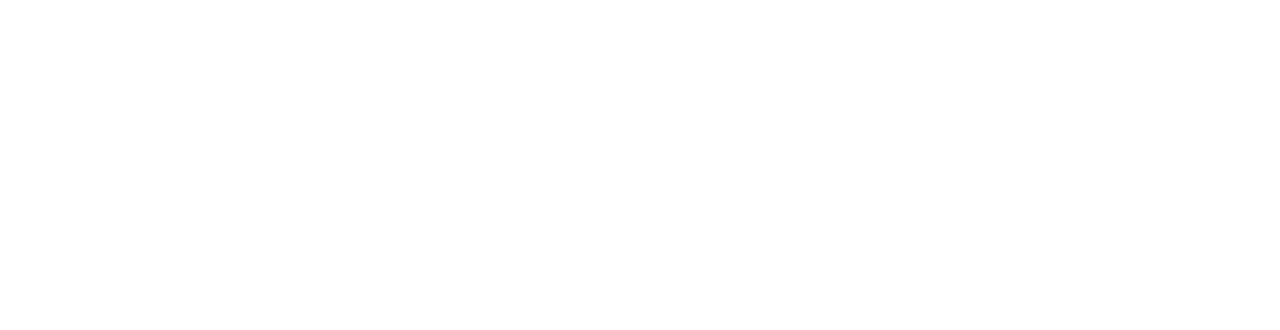
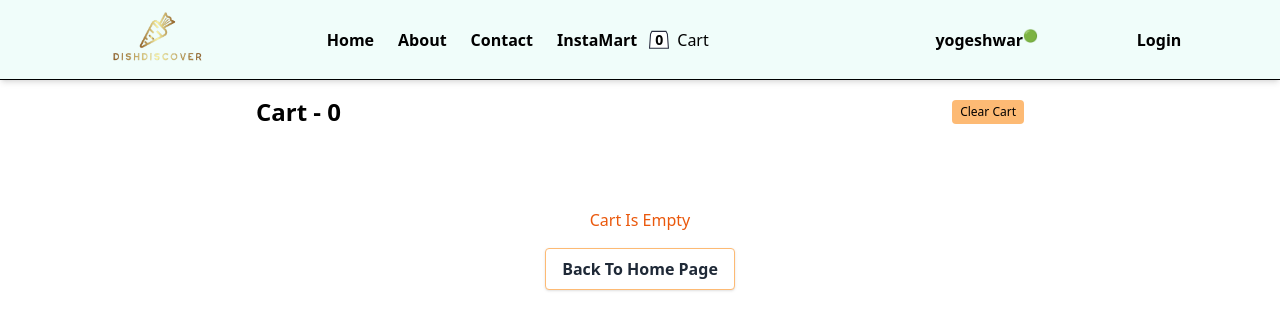
Before and after one commit to yogisharma30799/DishDiscover, a React (Create React App) app: page /cart in a window 1280 px wide. Before the commit this address had no page. Shown: the top 330 px of the page. Built offline with nearby package versions, Linux system fonts and the light colour scheme.

Commit message:
added new logo and card

```diff
--- /dev/null
+++ b/src/Components/Cart.js
@@ -0,0 +1,114 @@
+import { useDispatch, useSelector } from "react-redux";
+import {
+  clearCart,
+  removeItem,
+  increaseQuantity,
+  decreaseQuantity,
+} from "../utils/CartSlice";
+import { CDN_URL } from "../utils/helper";
+import { Link } from "react-router-dom";
+import React from "react";
+
+const Cart = () => {
+    const cartItems = useSelector((store) => store.cart.items);
+    console.log(cartItems, "cart items");
+    const dispatch = useDispatch();
+    function HandleClearCart() {
+      dispatch(clearCart());
+    }
+
+    return (
+      <div className="md:w-3/5 w-[80%]  m-auto py-4 min-h-screen ">
+        <div className="flex justify-between items-center mb-4">
+          <h1 className="text-2xl font-semibold">Cart - {cartItems.length}</h1>
+          <button
+            className="text-xs font-medium bg-orange-300 py-1 px-2 hover:bg-orange-200 transition-all duration-300 ease-in-out rounded"
+            onClick={() => HandleClearCart()}
+          >
+            Clear Cart
+          </button>
+        </div>
+        {cartItems.length > 0 ? (
+          <div className="flex flex-col ">
+            {cartItems.map((item) => {
+              return (
+                <CartItem key={item?.info?.id} {...item?.info} />
+              );
+            })}
+          </div>
+        ) : (
+          <EmptyCart />
+        )}
+      </div>
+    );
+  };
+  const CartItem = ({ id, name, imageId, price, description, quantity }) => {
+    const dispatch = useDispatch();
+    function HandleRemoveItem() {
+      dispatch(removeItem(id));
+    }
+    function HandleQuantityIncrease() {
+      dispatch(increaseQuantity(id));
+    }
+    function HandleQuantityDecrease() {
+      dispatch(decreaseQuantity(id));
+    }
+    return (
+      <div className="my-2 border-b py-2 md:flex-row flex flex-col text-sm  gap-8 relative">
+        <button
+          className="absolute bottom-0 right-0 mt-2 mr-2 px-2 py-1  hover:bg-gray-200 rounded-full focus:outline-none"
+          onClick={() => HandleRemoveItem()}
+        >
+          X
+        </button>
+        <img
+          src={
+            imageId
+              ? CDN_URL + imageId
+              : "https://res.cloudinary.com/swiggy/image/upload/fl_lossy,f_auto,q_auto,w_508,h_320,c_fill/39cd5e4824e5c011ffaf56ddc39891e8"
+          }
+          alt=""
+          className="w-32 h-20 rounded object-cover"
+        />
+        <div className="flex flex-col ">
+          <span className="font-semibold">{name}</span>
+          <span className="font-semibold">
+            &#8377;
+            {!price ? "250" : (price / 100) * quantity}
+          </span>
+          <span className="text-sm text-gray-500">{description}</span>
+          <div className="flex items-center space-x-2">
+            <button
+              id="decreaseQuantity"
+              className="px-2 py-1 bg-gray-200 hover:bg-gray-100 rounded-full focus:outline-none"
+              onClick={() => HandleQuantityDecrease()}
+            >
+              -
+            </button>
+            <span>{quantity}</span>
+            <button
+              id="increaseQuantity"
+              className="px-2 py-1 bg-gray-200 hover:bg-gray-100 rounded-full focus:outline-none"
+              onClick={() => HandleQuantityIncrease()}
+            >
+              +
+            </button>
+          </div>
+        </div>
+      </div>
+    );
+  };
+  const EmptyCart = () => {
+    return (
+      <div className="flex flex-col items-center h-screen mt-20">
+        <h1 className="text-orange-600 text-1xl">Cart Is Empty</h1>
+        <Link to="/" className="mt-4">
+          <button className="bg-white hover:bg-orange-300 text-gray-800 font-semibold py-2 px-4 border border-orange-300 rounded shadow">
+            Back To Home Page
+          </button>
+        </Link>
+      </div>
+    );
+  };
+
+export default Cart;
--- a/src/Components/Header.js
+++ b/src/Components/Header.js
@@ -1,27 +1,56 @@
-import React from 'react'
+import React, { useEffect } from 'react'
 import { Link } from 'react-router-dom'
 import useOnline from '../utils/useOnline'
 import UserContext from '../utils/UserContext'
 import { useContext } from 'react'
+import { useSelector } from 'react-redux'
 
 function Header() {
     const isOnline = useOnline()
-    const {user} = useContext(UserContext);
+    const { user } = useContext(UserContext);
+    const cartItems = useSelector((store => store.cart.items));
+
+
+
+    console.log("cart", cartItems);
+
+
     return (
-        <header className="flex justify-between bg-black text-cyan-500">
-            <img className='h-16 p-2' src="logo192.png" alt="logo" />
+        <header className="flex justify-evenly bg-teal-50 text-black font-bold h-20 divide-solid border-b border-black shadow-md z-50 items-center sticky">
+            <img className='h-20 p-2' src="logo192.png" alt="logo" />
             <div className="nav__list">
                 <ul className="py-5 flex">
-                    <li className='px-2'><Link to="/">Home</Link></li>
-                    <li className='px-2'><Link to="/about">About</Link></li>
-                    <li className='px-2'><Link to="/contact">Contact</Link></li>
-                    <li className='px-2'><Link to="/instamart">InstaMart</Link></li>
-                    <li className='px-2'><Link>Cart</Link></li>
-                    <p>{ isOnline ? "🟢" : "🔴"}</p>
-                </ul>
+                    <li className='px-3'><Link to="/">Home</Link></li>
+                    <li className='px-3'><Link to="/about">About</Link></li>
+                    <li className='px-3'><Link to="/contact">Contact</Link></li>
+                    <li className='px-3'><Link to="/instamart">InstaMart</Link></li>
+                    <li
+                        className='sm:mr-7 md:mr-24 lg:mr-32 flex gap-1 relative items-center pl-7 font-medium text-base '>
+                        <Link
+                            to='/cart'>
+                            <span
+                                className='absolute top-1/2 left-0 -translate-y-1/2'>
+                                <svg
+                                    className='fill-white stroke-[#282c3f] relative stroke-2'
+                                    viewBox="-1 0 37 32"
+                                    height="20"
+                                    width="20"
+                                    fill="#686b78">
+                                    <path d="M4.438 0l-2.598 5.11-1.84 26.124h34.909l-1.906-26.124-2.597-5.11z"></path>
+                                </svg>
+                                <span
+                                    className='absolute top-1/2 left-1/2 transform -translate-x-1/2 -translate-y-1/2 text-sm font-semibold'>{cartItems.length}
+                                </span>
+                            </span>
+                            <span>Cart</span>
+                        </Link>
+                    </li>                </ul>
             </div>
-            <p className='font-bold p-4'>{user.name}</p>
-                <button>Login</button>
+            <div className='flex'>
+                <p>{user.name}</p>
+                <p className='text-xs'>{isOnline ? "🟢" : "🔴"}</p>
+            </div>
+            <button>Login</button>
         </header>)
 }
 
--- a/src/Components/RestaurantCard.js
+++ b/src/Components/RestaurantCard.js
@@ -10,14 +10,20 @@
     cuisines,
     slaString,
     costForTwo,
-    aggregatedDiscountInfo } = resData;
+    aggregatedDiscountInfo,
+} = resData;
 
     return (
-        <div className="w-52 p-2 m-2 text-white bg-black">
-            <img src= { CDN_URL + cloudinaryImageId} alt="card" />
-            <h2 className="font-bold text-lg text-cyan-600">{name}</h2>
-            <h3 className="text-sm">{cuisines.join(", ")}</h3>
-            <p className="text-xs"> Ratings ⭐{avgRating}</p>
-        </div>
+      <div className='transition-transform transform hover:scale-95'>
+      <div className='relative overflow-hidden rounded-lg'>
+        <img className='rounded-2xl object-cover w-full h-full' src={CDN_URL + cloudinaryImageId} alt="food-image" />
+        <div className='absolute inset-0 bg-gradient-to-t from-black via-transparent to transparent '></div>
+      </div>
+      <div className='ml-3 mt-3'>
+        <h2 className='font-semibold text-xl line-clamp-1'>{name}</h2>
+        <h2 className='font-semibold text-l'>⭐ {avgRating}</h2>
+        <h3 className='line-clamp-1'>{cuisines.join(", ")}</h3>
+      </div>
+    </div>
     )
   }
--- a/src/Components/Shimmer.js
+++ b/src/Components/Shimmer.js
@@ -2,7 +2,24 @@
 
 function Shimmer() {
   return (
-    <div>Loading Shimmer</div>
+    <div className="flex flex-wrap gap-7 justify-center mx-28">
+      {Array(10)
+        .fill("")
+        .map((e, index) => (
+          // <div key={index} className="w-60 h-64 bg-gray-400 rounded-md transition-transform transform hover:scale-95">
+          //   <div className='bg-gray-50 rounded-lg m-2 h-2/4'></div>
+          //   <div className='bg-gray-50 m-2 h-7'></div>
+          //   <div className='bg-gray-50 m-2 h-6'></div>
+          //   <div className='bg-gray-50 m-2 h-5'></div>
+          // </div>
+          <div className=" animate-pulse w-56 h-80" key={index}>
+            <div className='bg-gray-400 rounded-lg m-2 h-2/4'></div>
+            <div className='bg-gray-400 m-2 h-7 '></div>
+            <div className='bg-gray-400 m-2 h-6 w-3/4'></div>
+            <div className='bg-gray-400 m-2 h-5'></div>
+          </div>
+        ))}
+    </div>
   )
 }
 
--- /dev/null
+++ b/src/utils/CartSlice.js
@@ -0,0 +1,58 @@
+import { createSlice } from "@reduxjs/toolkit";
+
+const CartSlice = createSlice({
+    name: "cart",
+    initialState: {
+        items:[]
+    },
+    reducers: {
+        addItem: (state, action) => {
+        //   console.log(state.items, "STATE.ITEMS");
+          const index = state.items.findIndex(
+            ({ info }) => info.id === action.payload.card.info.id
+            );
+
+          console.log(index, "Index");
+          if (index < 0) {
+            state.items.push({ ...action.payload.card });
+            state.items[state.items.length - 1].info.quantity = 1;
+          } else {
+            state.items[index].info.quantity++;
+          }
+
+          console.log(state.items.length, "this is cart payload");
+        },
+        increaseQuantity: (state, action) => {
+          const index = state.items.findIndex(
+            ({ info }) => info.id === action.payload
+          );
+          if (index >= 0) {
+            state.items[index].info.quantity++;
+            }
+            console.log("increaseQuantity",index)
+        },
+        decreaseQuantity: (state, action) => {
+          const index = state.items.findIndex(
+            ({ info }) => info.id === action.payload
+          );
+          if (index >= 0 && state.items[index].info.quantity > 1) {
+            state.items[index].info.quantity--;
+          }
+        },
+        removeItem: (state, action) => {
+          const index = state.items.findIndex(
+            ({ info }) => info.id === action.payload
+          );
+          if (index >= 0) {
+            state.items.splice(index, 1);
+          }
+        },
+        clearCart: (state) => {
+          state.items = [];
+        },
+      },
+    });
+
+export const { addItem, removeItem, clearCart ,increaseQuantity,
+    decreaseQuantity, } = CartSlice.actions;
+export default CartSlice.reducer;
--- a/src/utils/store.js
+++ b/src/utils/store.js
@@ -1,7 +1,10 @@
 import { configureStore } from "@reduxjs/toolkit";
+import CardSlice from "./CartSlice";
 
-const store = configureStore({
-
+const Store = configureStore({
+    reducer: {
+        cart: CardSlice
+    }
 });
 
-export default store;
+export default Store;
```
Also changed, not shown: src/App.js (+9 -2 lines), src/Components/Body.js (+14 -8 lines), src/Components/RestaurantMenu.js (+19 -8 lines), public/logo192.png, src/utils/CardSlice.js (deleted).
